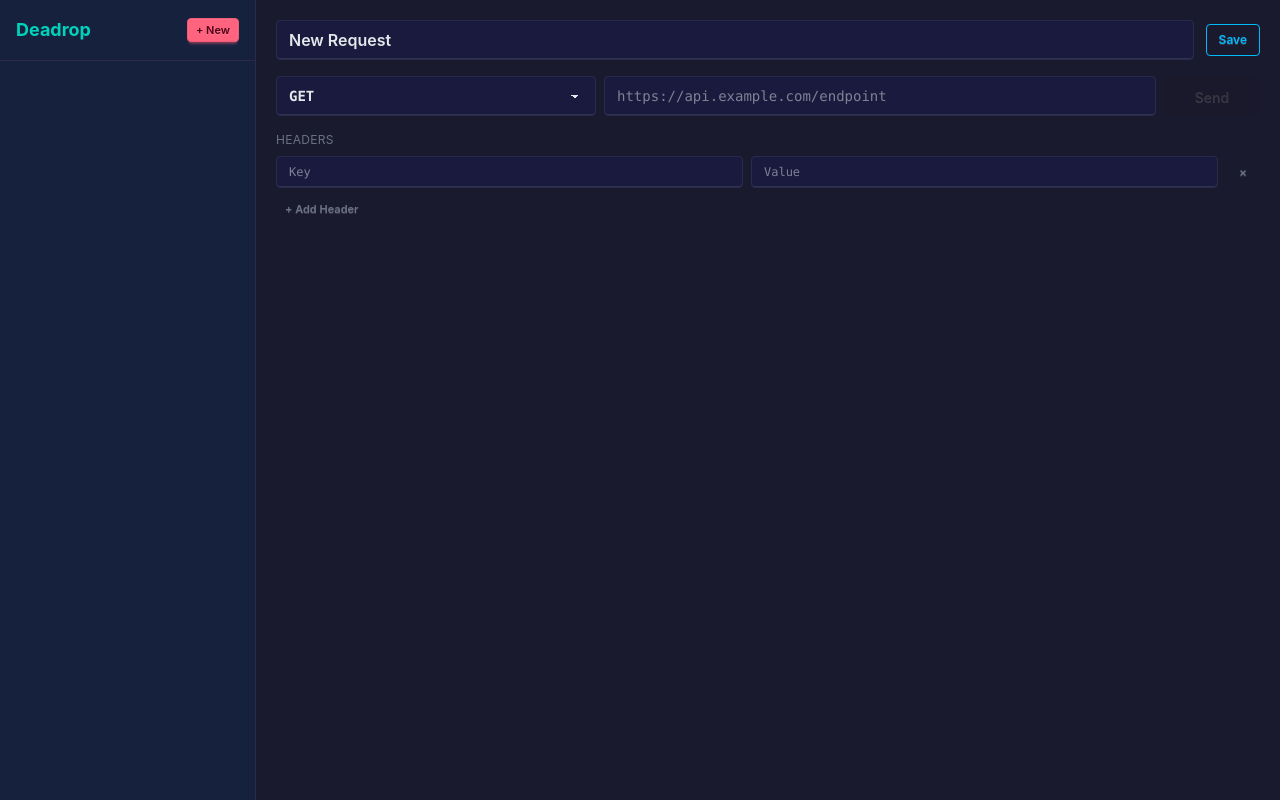
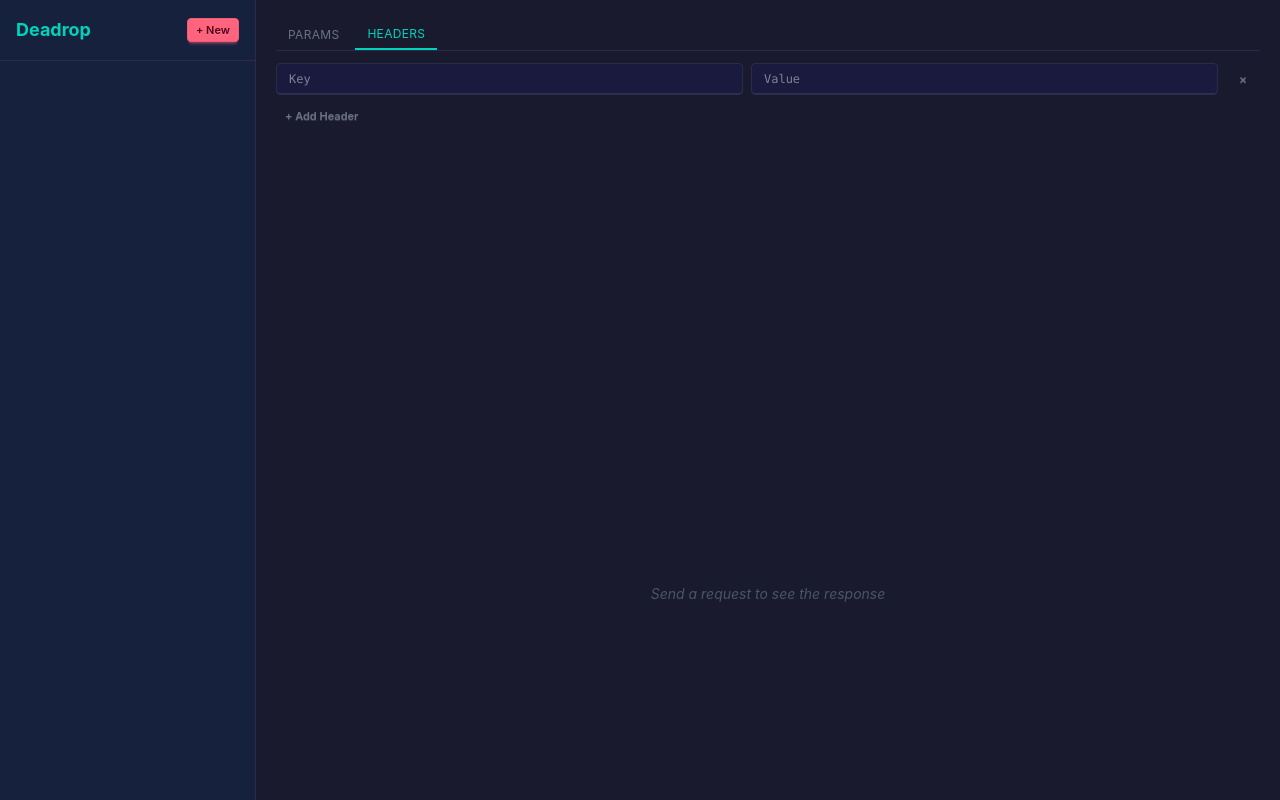
Before and after one commit to artemidas/deadrop, a Vue app: page / in a window 1280 px wide. Built offline with nearby package versions, Linux system fonts and the light colour scheme.

Commit message:
adds code highlight

```diff
--- a/package.json
+++ b/package.json
@@ -14,8 +14,9 @@
     "@tauri-apps/api": "^2",
     "@tauri-apps/plugin-opener": "^2",
     "daisyui": "^5.5.19",
-    "vue": "^3.5.13",
-    "tailwindcss": "^4.2.2"
+    "highlight.js": "^11.11.1",
+    "tailwindcss": "^4.2.2",
+    "vue": "^3.5.13"
   },
   "devDependencies": {
     "@vitejs/plugin-vue": "^5.2.3",
--- a/src/App.css
+++ b/src/App.css
@@ -1,4 +1,5 @@
 @import "tailwindcss";
+@import "highlight.js/styles/tokyo-night-dark.css";
 @plugin "daisyui";
 
 @theme {
--- a/src/components/RequestEditor.vue
+++ b/src/components/RequestEditor.vue
@@ -1,73 +1,82 @@
 <script setup>
-const METHODS = ["GET", "POST", "PUT", "PATCH", "DELETE", "HEAD", "OPTIONS"];
+import { ref, computed } from "vue";
+import hljs from "highlight.js/lib/core";
+import json from "highlight.js/lib/languages/json";
+import xml from "highlight.js/lib/languages/xml";
+import javascript from "highlight.js/lib/languages/javascript";
+
+hljs.registerLanguage("json", json);
+hljs.registerLanguage("xml", xml);
+hljs.registerLanguage("javascript", javascript);
 
 const props = defineProps({
-  selectedId: String,
-  name: String,
   method: String,
   url: String,
   headers: Array,
   body: String,
-  loading: Boolean,
 });
 
 const emit = defineEmits([
-  "update:name",
-  "update:method",
-  "update:url",
   "update:body",
-  "save",
-  "delete",
-  "send",
   "update-header",
   "add-header",
   "remove-header",
 ]);
+
+const activeTab = ref("headers");
+const backdropRef = ref(null);
+
+const highlightedBody = computed(() => {
+  if (!props.body) return "";
+  try {
+    return hljs.highlightAuto(props.body).value;
+  } catch {
+    return props.body;
+  }
+});
+
+function syncScroll(e) {
+  if (backdropRef.value) {
+    backdropRef.value.scrollTop = e.target.scrollTop;
+    backdropRef.value.scrollLeft = e.target.scrollLeft;
+  }
+}
 </script>
 
 <template>
-  <!-- Request Name + Actions -->
-  <div class="flex items-center gap-3">
-    <input
-      class="input input-bordered flex-1 bg-bg-input border-border-main text-gray-200 text-base font-semibold"
-      :value="name"
-      @input="emit('update:name', $event.target.value)"
-      placeholder="Request name"
-    />
-    <div class="flex gap-2">
-      <button class="btn btn-sm btn-outline btn-info" @click="emit('save')">Save</button>
-      <button v-if="selectedId" class="btn btn-sm btn-outline btn-error" @click="emit('delete')">Delete</button>
+  <div class="flex flex-col h-full overflow-hidden">
+    <!-- Tabs -->
+    <div class="flex gap-1 border-b border-border-main shrink-0">
+      <button
+        :class="['px-3 py-1.5 text-xs uppercase tracking-wide transition-colors', activeTab === 'params' ? 'text-accent border-b-2 border-accent' : 'text-gray-500 hover:text-gray-300']"
+        @click="activeTab = 'params'"
+      >Params</button>
+      <button
+        :class="['px-3 py-1.5 text-xs uppercase tracking-wide transition-colors', activeTab === 'headers' ? 'text-accent border-b-2 border-accent' : 'text-gray-500 hover:text-gray-300']"
+        @click="activeTab = 'headers'"
+      >Headers</button>
+      <button
+        v-if="method !== 'GET' && method !== 'HEAD'"
+        :class="['px-3 py-1.5 text-xs uppercase tracking-wide transition-colors', activeTab === 'body' ? 'text-accent border-b-2 border-accent' : 'text-gray-500 hover:text-gray-300']"
+        @click="activeTab = 'body'"
+      >Body</button>
+    </div>
+
+    <!-- Tab Content -->
+    <div class="flex-1 overflow-y-auto pt-3">
+      <!-- Params -->
+      <div v-if="activeTab === 'params'" class="space-y-2 text-sm text-gray-500">
+        <div v-if="url && url.includes('?')" class="text-xs font-mono space-y-0.5">
+          <div v-for="param in url.split('?')[1]?.split('&') || []" :key="param" class="flex gap-2">
+            <span class="text-accent">{{ param.split('=')[0] }}</span>
+            <span class="text-gray-400">{{ decodeURIComponent(param.split('=')[1] || '') }}</span>
           </div>
         </div>
-
-  <!-- URL Bar -->
-  <div class="flex gap-2">
-    <select
-      class="select select-bordered bg-bg-input border-border-main text-gray-200 font-bold font-mono"
-      :value="method"
-      @change="emit('update:method', $event.target.value)"
-    >
-      <option v-for="m in METHODS" :key="m" :value="m">{{ m }}</option>
-    </select>
-    <input
-      class="input input-bordered flex-1 bg-bg-input border-border-main text-gray-200 font-mono"
-      :value="url"
-      @input="emit('update:url', $event.target.value)"
-      placeholder="https://api.example.com/endpoint"
-    />
-    <button
-      class="btn btn-error min-w-24"
-      @click="emit('send')"
-      :disabled="loading || !url"
-    >
-      <span v-if="loading" class="loading loading-spinner loading-sm" />
-      <template v-else>Send</template>
-    </button>
+        <p v-else class="text-xs italic">No query parameters</p>
       </div>
 
       <!-- Headers -->
-  <div class="space-y-2">
-    <h3 class="text-xs uppercase tracking-wide text-gray-500">Headers</h3>
+      <div v-if="activeTab === 'headers'" class="space-y-2">
         <div v-for="(h, i) in headers" :key="i" class="flex gap-2 items-center">
           <input
             class="input input-sm input-bordered flex-1 bg-bg-input border-border-main text-gray-200 font-mono"
@@ -88,15 +97,22 @@ const emit = defineEmits([
         <button class="btn btn-xs btn-ghost text-gray-500" @click="emit('add-header')">+ Add Header</button>
       </div>
 
-  <!-- Body (for non-GET/HEAD) -->
-  <div v-if="method !== 'GET' && method !== 'HEAD'" class="space-y-2">
-    <h3 class="text-xs uppercase tracking-wide text-gray-500">Body</h3>
+      <!-- Body -->
+      <div v-if="activeTab === 'body'" class="h-full min-h-48 relative">
+        <pre
+          ref="backdropRef"
+          class="hljs absolute inset-0 bg-bg-input border border-border-main rounded-lg p-3 font-mono text-sm overflow-auto whitespace-pre-wrap break-words pointer-events-none"
+          aria-hidden="true"
+        ><code v-html="highlightedBody || '&nbsp;'"></code></pre>
         <textarea
-      class="textarea textarea-bordered w-full bg-bg-input border-border-main text-gray-200 font-mono text-sm"
+          class="absolute inset-0 w-full h-full bg-transparent text-transparent caret-gray-200 border border-border-main rounded-lg p-3 font-mono text-sm overflow-auto whitespace-pre-wrap break-words resize-none outline-none"
           :value="body"
           @input="emit('update:body', $event.target.value)"
+          @scroll="syncScroll"
           placeholder='{"key": "value"}'
-      rows="6"
+          spellcheck="false"
         />
       </div>
+    </div>
+  </div>
 </template>
--- a/src/components/ResponseViewer.vue
+++ b/src/components/ResponseViewer.vue
@@ -1,7 +1,22 @@
 <script setup>
-defineProps({
+import { ref, computed } from "vue";
+import hljs from "highlight.js/lib/core";
+import json from "highlight.js/lib/languages/json";
+import xml from "highlight.js/lib/languages/xml";
+import css from "highlight.js/lib/languages/css";
+import javascript from "highlight.js/lib/languages/javascript";
+
+hljs.registerLanguage("json", json);
+hljs.registerLanguage("xml", xml);
+hljs.registerLanguage("html", xml);
+hljs.registerLanguage("css", css);
+hljs.registerLanguage("javascript", javascript);
+
+const props = defineProps({
   response: Object,
 });
+
+const activeTab = ref("body");
 
 function statusBadgeClass(code) {
   if (code < 300) return "badge-success";
@@ -22,24 +37,50 @@ function formatBody(body) {
     return body;
   }
 }
+
+const highlightedBody = computed(() => {
+  if (!props.response) return "";
+  const formatted = formatBody(props.response.body);
+  try {
+    const result = hljs.highlightAuto(formatted);
+    return result.value;
+  } catch {
+    return formatted;
+  }
+});
 </script>
 
 <template>
-  <div v-if="response" class="space-y-4 border-t border-border-main pt-4">
+  <div v-if="response" class="flex flex-col h-full overflow-hidden">
+    <!-- Tabs -->
+    <div class="flex gap-1 border-b border-border-main">
+      <div class="flex-1">
+        <button
+          :class="['px-3 py-1.5 text-xs uppercase tracking-wide transition-colors', activeTab === 'body' ? 'text-accent border-b-2 border-accent' : 'text-gray-500 hover:text-gray-300']"
+          @click="activeTab = 'body'"
+        >Body</button>
+        <button
+          :class="['px-3 py-1.5 text-xs uppercase tracking-wide transition-colors', activeTab === 'headers' ? 'text-accent border-b-2 border-accent' : 'text-gray-500 hover:text-gray-300']"
+          @click="activeTab = 'headers'"
+        >Headers</button>
+      </div>
       <!-- Status bar -->
-    <div class="flex items-center gap-4">
+      <div class="flex items-center gap-4 mb-3">
         <span :class="['badge font-mono font-bold', statusBadgeClass(response.status)]">
           {{ response.status }} {{ response.status_text }}
         </span>
         <span class="text-sm font-mono text-gray-500">{{ response.elapsed_ms }} ms</span>
         <span class="text-sm font-mono text-gray-500">{{ formatBytes(response.size_bytes) }}</span>
       </div>
+    </div>
 
-    <!-- Response Headers -->
-    <div tabindex="0" class="collapse collapse-arrow">
-      <div class="collapse-title px-0 text-xs uppercase tracking-wide text-gray-500">Response Headers</div>
-      <div class="collapse-content ">
-        <div class="text-xs font-mono space-y-0.5">
+    <!-- Tab Content -->
+    <div class="flex-1 overflow-y-auto mt-3">
+      <!-- Body -->
+      <pre v-if="activeTab === 'body'" class="hljs bg-bg-input border border-border-main rounded-md p-3 font-mono text-sm overflow-auto whitespace-pre-wrap break-words h-full"><code v-html="highlightedBody"></code></pre>
+
+      <!-- Headers -->
+      <div v-if="activeTab === 'headers'" class="text-xs font-mono space-y-0.5">
         <div v-for="(v, k) in response.headers" :key="k" class="flex gap-2">
           <span class="text-accent min-w-44">{{ k }}</span>
           <span class="text-gray-500 break-all">{{ v }}</span>
@@ -48,12 +89,7 @@ function formatBody(body) {
     </div>
   </div>
 
-    <!-- Response Body -->
-    <div class="space-y-1">
-      <h3 class="text-xs uppercase tracking-wide text-gray-500">Response Body</h3>
-      <pre class="bg-bg-input border border-border-main rounded-md p-3 font-mono text-sm overflow-auto max-h-96 whitespace-pre-wrap break-words">
-        {{ formatBody(response.body) }}
-      </pre>
-    </div>
+  <div v-else class="flex items-center justify-center h-full text-gray-600 text-sm italic">
+    Send a request to see the response
   </div>
 </template>
```
Also changed, not shown: 1 other file (tests, documents, lock files or other folders). Lines whose indentation alone changed are shown as unchanged.
